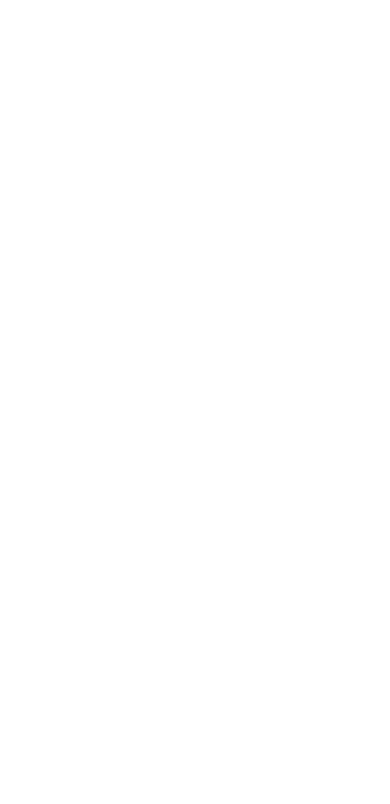
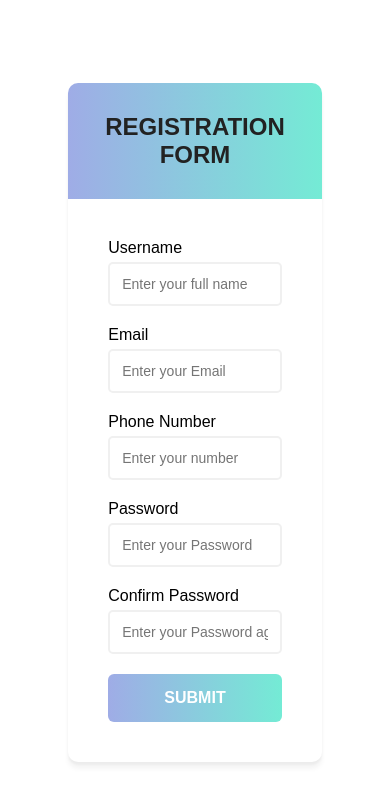
Before and after one commit to Om0705/JS_Form_Validation, a plain HTML site: page index.html in a window 390 px wide. Drawn offline with Linux system fonts and the light colour scheme.

Commit message:
html css part done

```diff
--- a/index.html
+++ b/index.html
@@ -5,9 +5,53 @@
     <meta name="viewport" content="width=device-width, initial-scale=1.0">
     <link rel="stylesheet" href="style.css">
     <title>Registration Form</title>
+    <link rel="stylesheet" href="https://cdnjs.cloudflare.com/ajax/libs/font-awesome/6.5.1/css/all.min.css" integrity="sha512-DTOQO9RWCH3ppGqcWaEA1BIZOC6xxalwEsw9c2QQeAIftl+Vegovlnee1c9QX4TctnWMn13TZye+giMm8e2LwA==" crossorigin="anonymous" referrerpolicy="no-referrer" />
 </head>
 <body>
 
+    <div class="container">
+        <div class="header">
+            <h2>REGISTRATION FORM</h2>
+        </div>
+        <form class="form" id="form">
+            <div class="form-control">
+                <label>Username</label>
+                <input type="text" name="" id="username" placeholder="Enter your full name" autocomplete="off">
+                <i class="fa-solid fa-circle-check"></i>
+                <i class="fa-solid fa-circle-exclamation"></i>
+                <small>Error Msg</small>
+            </div>
+            <div class="form-control">
+                <label>Email</label>
+                <input type="email" name="" id="email" placeholder="Enter your Email" autocomplete="off">
+                <i class="fa-solid fa-circle-check"></i>
+                <i class="fa-solid fa-circle-exclamation"></i>
+                <small>Error Msg</small>
+            </div>
+            <div class="form-control">
+                <label>Phone Number</label>
+                <input type="number" name="" id="phone" placeholder="Enter your number" autocomplete="off">
+                <i class="fa-solid fa-circle-check"></i>
+                <i class="fa-solid fa-circle-exclamation"></i>
+                <small>Error Msg</small>
+            </div>
+            <div class="form-control">
+                <label>Password</label>
+                <input type="password" name="" id="password" placeholder="Enter your Password" autocomplete="off">
+                <i class="fa-solid fa-circle-check"></i>
+                <i class="fa-solid fa-circle-exclamation"></i>
+                <small>Error Msg</small>
+            </div>
+            <div class="form-control">
+                <label>Confirm Password</label>
+                <input type="password" name="" id="cpassword" placeholder="Enter your Password again" autocomplete="off">
+                <i class="fa-solid fa-circle-check"></i>
+                <i class="fa-solid fa-circle-exclamation"></i>
+                <small>Error Msg</small>
+            </div>
+            <input type="submit" value="submit" class="btn" name="">
+        </form>
+    </div>
 
 
     <script src="script.js"></script>
--- a/style.css
+++ b/style.css
@@ -3,3 +3,121 @@
     margin: 0;
     box-sizing: border-box;
 }
+
+:root{
+    --myfont: 'Mulish',sans-serif;
+    --my-btn-font: 'Montserrat',sans-serif;
+    --lg-lightcolor: linear-gradient(to left, rgba(116,235,213,0.6),rgba(159,172,230,0));
+    --lg-color: linear-gradient(to left,#74ebd5,#9face6);
+}
+body{
+    font-family: var(--myfont);
+    display: flex;
+    align-items: center;
+    justify-content: center;
+    min-height: 100vh;
+    width: 100vw;
+    background-color: var(--lg-color);
+    overflow-x: hidden;
+}
+.container{
+    margin: 2rem;
+    background-color: #fff;
+    border-radius: 10px;
+    --webkit-border-radius: 10px;
+    box-shadow: 0 2.8px 2.2px rgba(0,0,0,0.034),0 6.7px 5.3px rgba(0,0,0,0.048);
+    overflow: hidden;
+    width: calc(100vw - 65vw);
+    max-width: 100%;
+}
+.header{
+    background: var(--lg-color);
+    padding: 30px 0;
+}
+.header h2{
+    color: #222;
+    font-family: var(--my-btn-font);
+    font-size: 24px;
+    text-transform: uppercase;
+    text-align: center;
+}
+.form{
+    padding: 40px;
+}
+.form-control{
+    margin-bottom: 20px;
+    position: relative;
+}
+.form-control label{
+    display: inline-block;
+    margin-bottom: 5px;
+}
+.form-control input{
+    width: 100%;
+    border: 2px solid #f0f0f0;
+    border-radius: 5px;
+    display: block;
+    font-family: var(--myfont);
+    font-size: 14px;
+    padding: 12px;
+}
+.form-control input:focus{
+    outline: 0;
+    border-color: #777;
+}
+.form-control.success input{
+    border-color: #2ecc73;
+}
+.form-control.error input{
+    border-color: #e74c3c;
+}
+.form-control i{
+    position: absolute;
+    right: 12px;
+    top: 38px;
+    visibility: hidden;
+}
+.form-control.form-control.success i.fa-circle-check{
+    color: #2ecc73;
+    visibility: visible;
+}
+.form-control.error i.fa-circle-exclamation{
+    color: #e74c3c;
+    visibility: visible;
+}
+.form-control small{
+    color: #e74c3c;
+    position: absolute;
+    bottom: 0;
+    left: 0;
+    visibility: hidden;
+}
+.form-control.error small{
+    visibility: visible;
+}
+
+.btn{
+    background: var(--lg-color);
+    border-radius: 6px;
+    border: none;
+    outline: none;
+    color: #fff;
+    display: block;
+    font-family: var(--my-btn-font);
+    font-size: 16px;
+    padding: 15px 0;
+    margin-top: 20px;
+    width: 100%;
+    font-weight: bold;
+    text-transform: uppercase;
+    transition: all 1s ease;
+}
+.form .btn:hover{
+    background: linear-gradient(to right,#74ebd5,#9face6);
+}
+@media(max-width:998px){
+    .container{
+        width: calc(100vw - 35vw);
+        max-width: 100%;
+    }
+}
```
